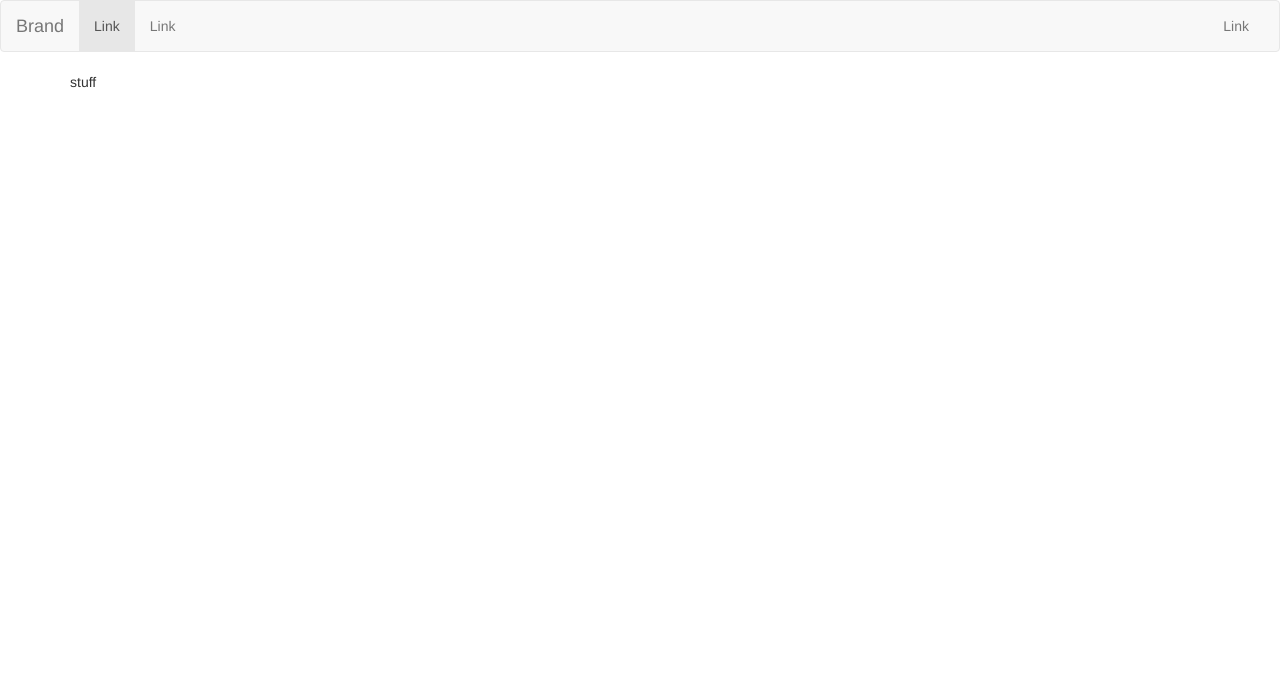
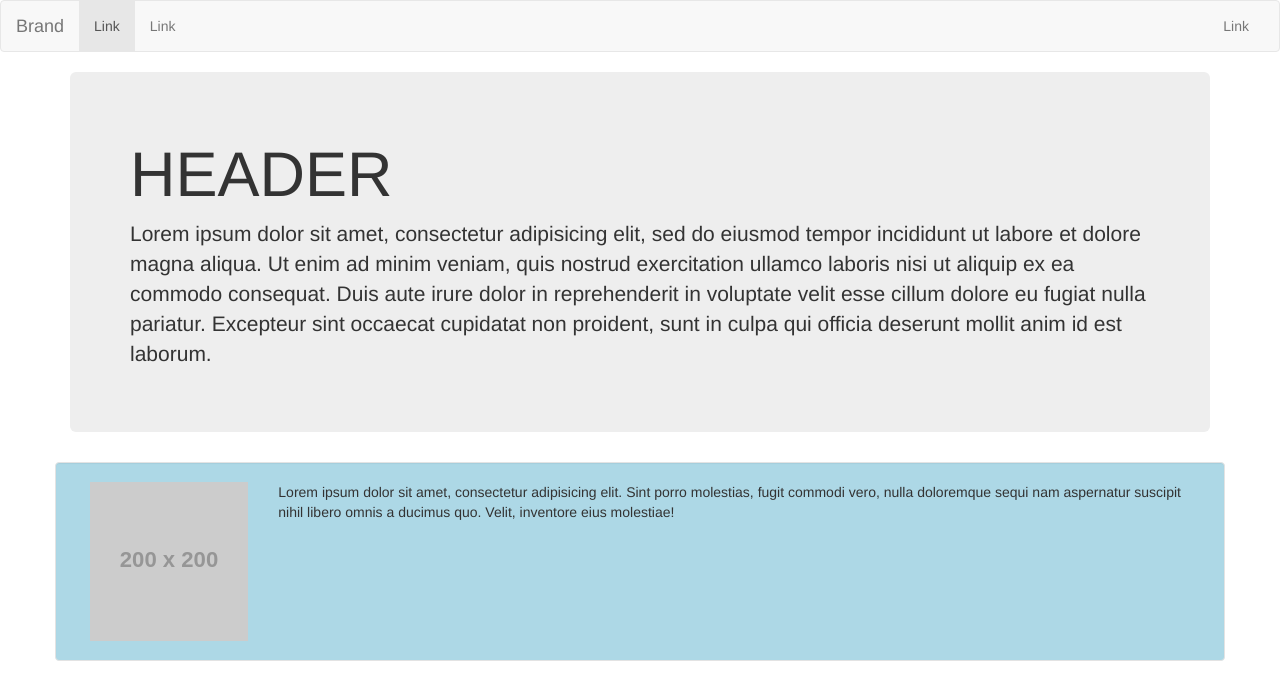
Before and after one commit to patriceFletcher4/mean_blog, a website: page public/html/index.html in a window 1280 px wide. Drawn offline with nearby package versions, Linux system fonts and the light colour scheme; some packages are replaced by stand-ins of ours; files that its build step writes are made by us from their sources; placeholder pictures from the web are drawn by us; files whose address does not match are found by name.

Commit message:
basic layout of home view

```diff
--- a/public/html/views/home.html
+++ b/public/html/views/home.html
@@ -1 +1,10 @@
-stuff
+<div class="jumbotron">
+  <h1>HEADER</h1>
+  <p>Lorem ipsum dolor sit amet, consectetur adipisicing elit, sed do eiusmod tempor incididunt ut labore et dolore magna aliqua. Ut enim ad minim veniam, quis nostrud exercitation ullamco laboris nisi ut aliquip ex ea commodo consequat. Duis aute irure dolor in reprehenderit in voluptate velit esse cillum dolore eu fugiat nulla pariatur. Excepteur sint occaecat cupidatat non proident, sunt in culpa qui officia deserunt mollit anim id est laborum.</p>
+</div>
+  <div>
+    <div class="well row" style='background-color: lightblue;'>
+      <img src="http://placehold.it/200x200" alt="" class='col-md-2' >
+      <p class='col-md-10'>Lorem ipsum dolor sit amet, consectetur adipisicing elit. Sint porro molestias, fugit commodi vero, nulla doloremque sequi nam aspernatur suscipit nihil libero omnis a ducimus quo. Velit, inventore eius molestiae!</p>
+    </div>
+  </div>
```
